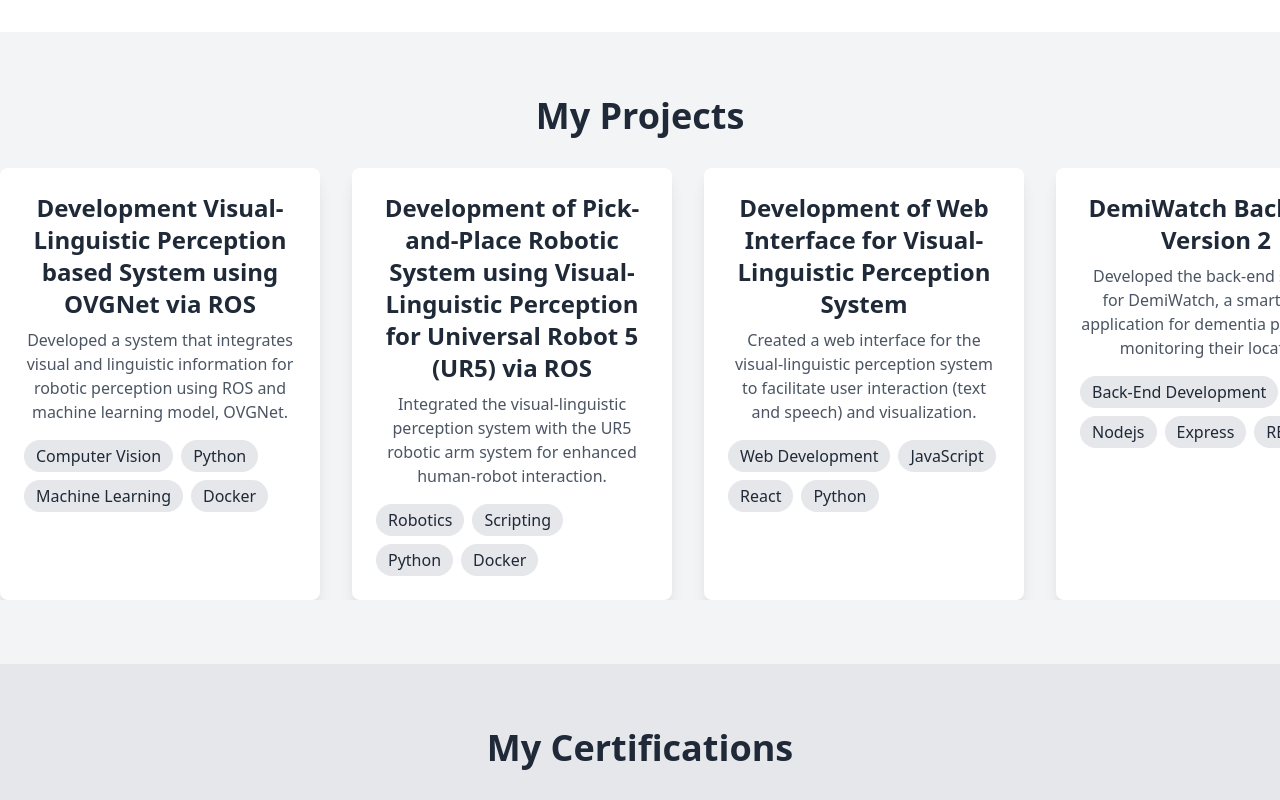
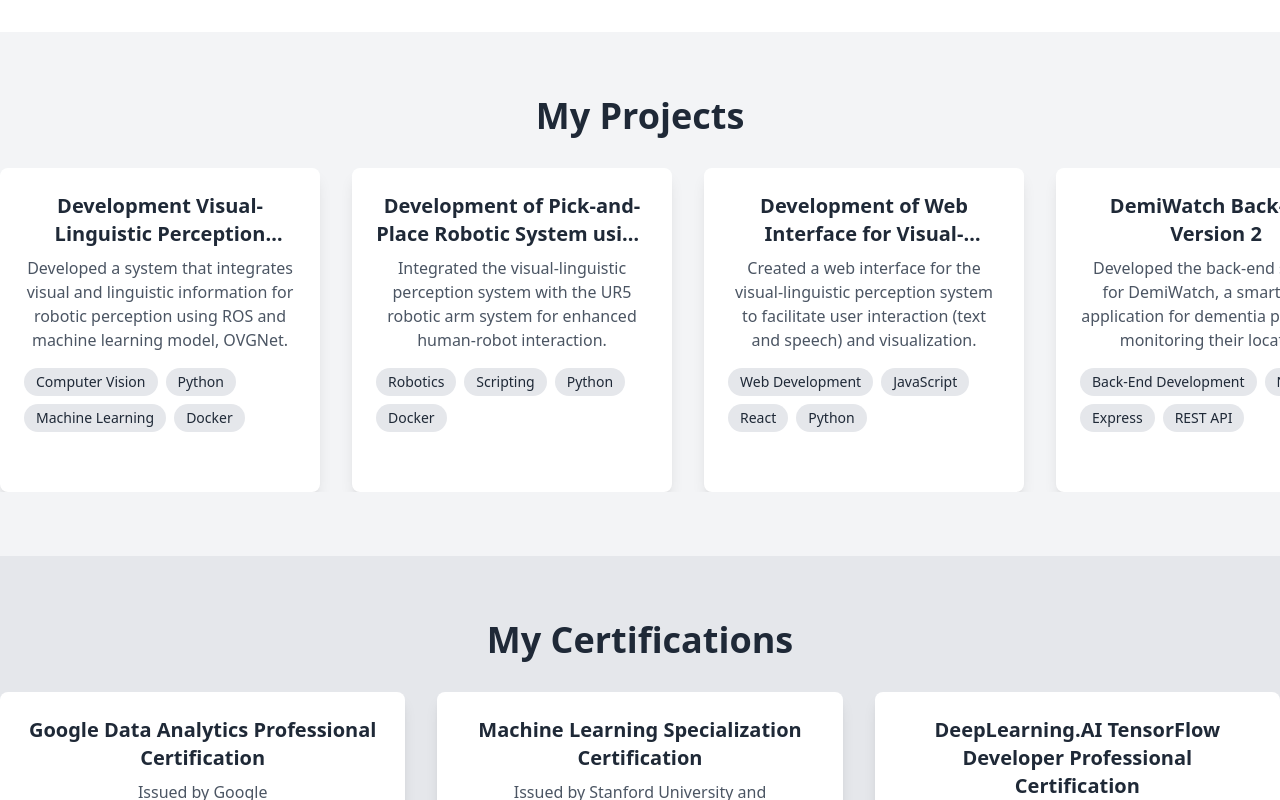
Before and after one commit to FariqJavier/FariqJavier.github.io, a React (Create React App) app: page / in a window 1280 px wide. Shown: the part 576-1376 px from the top of the page. Built offline with nearby package versions, Linux system fonts and the light colour scheme.

Commit message:
update profile: clamping the text to improve the layout consistency

```diff
--- a/src/components/Projects.tsx
+++ b/src/components/Projects.tsx
@@ -1,4 +1,4 @@
-import React, { useState, useEffect, act } from "react";
+import React, { useState, useEffect } from "react";
 
 interface ProjectProps {
   title: string;
@@ -16,14 +16,14 @@ interface ProjectProps {
 const ProjectCard: React.FC<ProjectProps> = ({ title, description, tags, detailedDescription, imageUrl, situationDescription, taskDescription, actionDescription, resultDescription, onClick }) => {
   return (
     <div
-      className="bg-white p-6 rounded-lg shadow-lg hover:shadow-2xl transition-all flex-shrink-0 w-1/2 lg:w-1/4 cursor-pointer"
+      className="bg-white p-6 rounded-lg shadow-lg hover:shadow-2xl transition-all flex-shrink-0 justify-between w-1/2 lg:w-1/4 cursor-pointer"
       onClick={onClick}
     >
-      <h3 className="text-2xl font-semibold">{title}</h3>
-      <p className="text-gray-600 mt-2">{description}</p>
+      <h3 className="text-xl font-semibold line-clamp-2">{title}</h3>
+      <p className="text-gray-600 mt-2 line-clamp-4">{description}</p>
       <div className="mt-4 flex flex-wrap gap-2">
         {tags.map((tag, index) => (
-          <span key={index} className="bg-gray-200 text-gray-800 py-1 px-3 rounded-full">{tag}</span>
+          <span key={index} className="bg-gray-200 text-gray-800 py-1 px-3 rounded-full text-sm">{tag}</span>
         ))}
       </div>
     </div>
```
